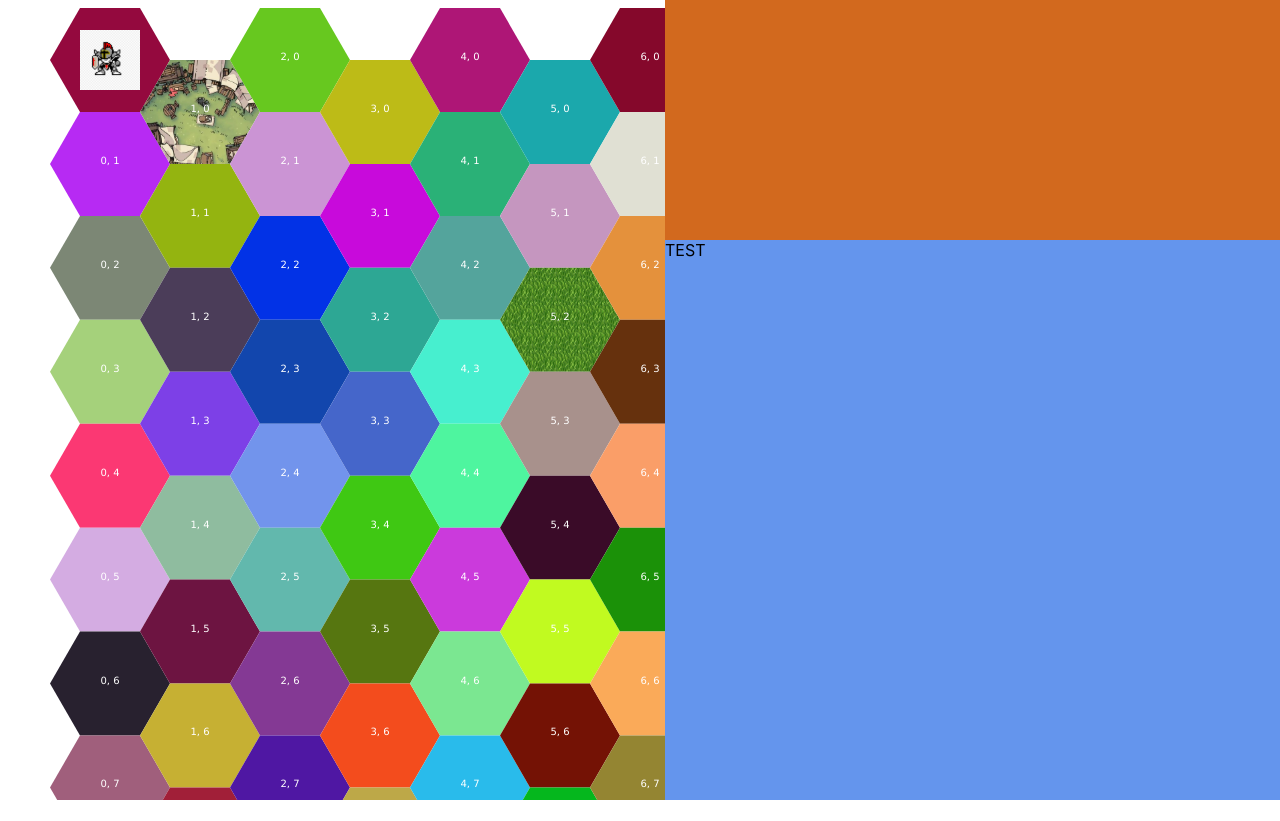
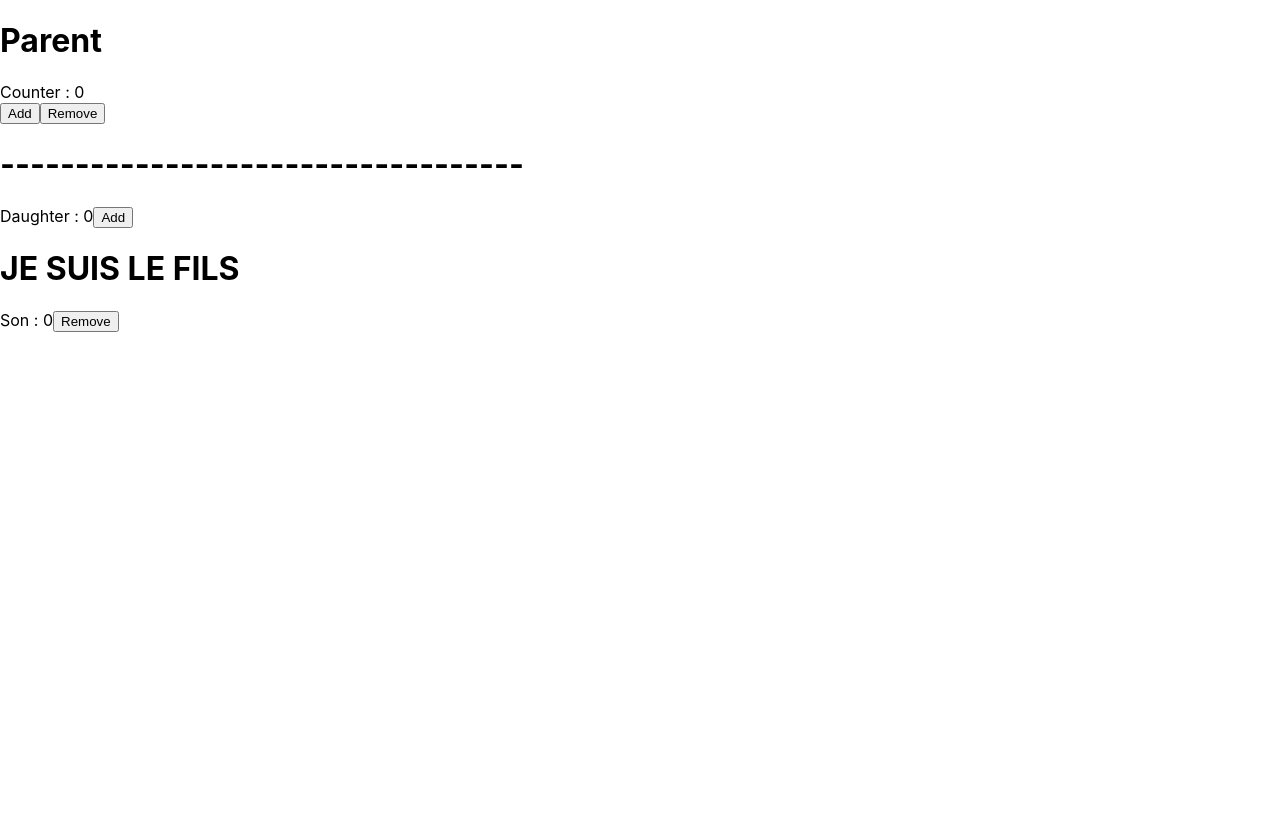
Before and after one commit to DrTyr/JeuxHexagone, a React (Create React App) app: page / in a window 1280 px wide. Before the commit the page ends 800 px from the top, so only its background shows below. Built offline with nearby package versions, Linux system fonts and the light colour scheme.

Commit message:
Parent code added to explain props and callbacks

```diff
--- a/src/App.jsx
+++ b/src/App.jsx
@@ -7,11 +7,13 @@ import "./App.css";
 //Functions imports////////////////////////////////////////
 import GridDisplay from "./Components/GridDisplay/SvgGridDisplay";
 import DisplayCurrentHexagon from "./Components/CurrentHexagonDisplay/CurrentHexagonDisplay";
+
+import Parent from "./Parent";
 ///////////////////////////////////////////////////////////
 //Assets imports///////////////////////////////////////////
 ///////////////////////////////////////////////////////////
 
-export function App() {
+export function AppOld() {
   //Hack too automatic resize svg inside topRight-hexagonDisplay <div> the size of this <div>
   //This 2 variables will be upadte after the first render with the usage of UseEffect()
   const [topRightHexagonDisplaySize, setTopRightHexagonDisplaySize] = useState({
@@ -52,4 +54,8 @@ export function App() {
   );
 }
 
+function App() {
+  return <Parent />;
+}
+
 export default App;
--- /dev/null
+++ b/src/Parent.jsx
@@ -0,0 +1,62 @@
+import React, { useState } from "react";
+
+function Parent() {
+  const [counter, setCounter] = useState(0);
+
+  function onAddClicked() {
+    setCounter(counter + 1);
+  }
+
+  function onRemoveClicked() {
+    setCounter(counter - 1);
+  }
+
+  function onSonClicked() {
+    console.log("Son clicked in parent " + counter);
+    onRemoveClicked();
+  }
+
+  return (
+    <div>
+      <h1>Parent</h1>
+      <div>Counter : {counter}</div>
+      <button onClick={onAddClicked}> Add</button>
+      <button onClick={onRemoveClicked}> Remove</button>
+      <h1>-----------------------------------</h1>
+      <Daughter counter={counter} onButtonClicked={onAddClicked} />
+      <Son>
+        Son : {counter}
+        <button
+          onClick={function () {
+            onSonClicked();
+          }}
+        >
+          Remove
+        </button>
+      </Son>
+    </div>
+  );
+}
+
+export default Parent;
+
+function Son(props) {
+  console.log(props);
+  const { counter, onButtonClicked, children } = props;
+  return (
+    <div>
+      <h1> JE SUIS LE FILS </h1>
+
+      {children}
+    </div>
+  );
+}
+
+function Daughter({ counter, onButtonClicked }) {
+  return (
+    <div>
+      Daughter : {counter}
+      <button onClick={onButtonClicked}>Add</button>
+    </div>
+  );
+}
```
